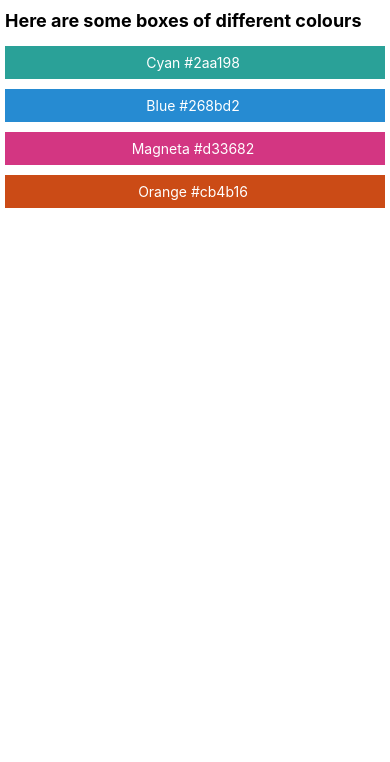
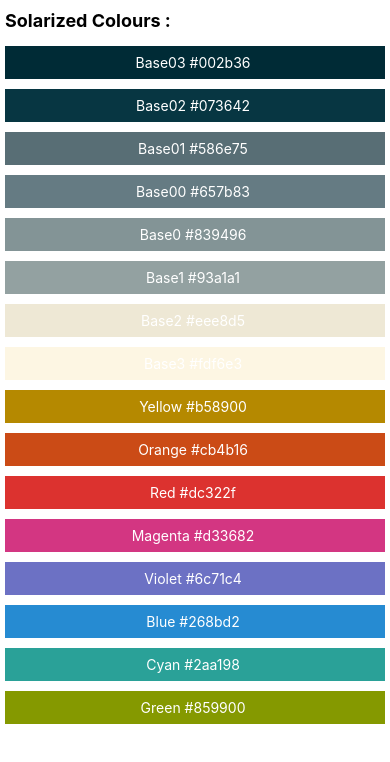
Before and after one commit to pravar-anu/learningNative, a React Native app: screen / in a window 390 px wide. Shown: the top 762 px of the page. Built offline with nearby package versions, Linux system fonts and the light colour scheme.

Commit message:
FlatList Exercise Completed

```diff
--- a/src/components/ColorBox.jsx
+++ b/src/components/ColorBox.jsx
@@ -12,7 +12,7 @@
       ]}
     >
       <Text style={styles.textStyle}>
-        {colorName} {colorValue}{' '}
+        {colorName} {colorValue} {''}
       </Text>
     </View>
   );
--- a/src/components/StylingExrecise.jsx
+++ b/src/components/StylingExrecise.jsx
@@ -2,39 +2,36 @@
 import { View, Text, StyleSheet, FlatList } from 'react-native';
 import ColorBox from './ColorBox';
 
-const colors = [
-  {
-    name: 'Cyan',
-    value: '#2aa198',
-  },
-  {
-    name: 'Blue',
-    value: '#268bd2',
-  },
-  {
-    name: 'Magneta',
-    value: '#d33682',
-  },
-  {
-    name: 'Orange',
-    value: '#cb4b16',
-  },
+const COLORS = [
+  { colorName: 'Base03', hexCode: '#002b36' },
+  { colorName: 'Base02', hexCode: '#073642' },
+  { colorName: 'Base01', hexCode: '#586e75' },
+  { colorName: 'Base00', hexCode: '#657b83' },
+  { colorName: 'Base0', hexCode: '#839496' },
+  { colorName: 'Base1', hexCode: '#93a1a1' },
+  { colorName: 'Base2', hexCode: '#eee8d5' },
+  { colorName: 'Base3', hexCode: '#fdf6e3' },
+  { colorName: 'Yellow', hexCode: '#b58900' },
+  { colorName: 'Orange', hexCode: '#cb4b16' },
+  { colorName: 'Red', hexCode: '#dc322f' },
+  { colorName: 'Magenta', hexCode: '#d33682' },
+  { colorName: 'Violet', hexCode: '#6c71c4' },
+  { colorName: 'Blue', hexCode: '#268bd2' },
+  { colorName: 'Cyan', hexCode: '#2aa198' },
+  { colorName: 'Green', hexCode: '#859900' },
 ];
 
 const StylingExercise = () => {
   return (
     <View>
-      <Text style={styles.text}>Here are some boxes of different colours</Text>
+      <Text style={styles.text}>Solarized Colours : </Text>
       <FlatList
-        data={colors}
-        keyExtractor={item => item.value}
+        data={COLORS}
+        keyExtractor={item => item.hexCode}
         renderItem={({ item }) => (
-          <ColorBox colorName={item.name} colorValue={item.value} />
+          <ColorBox colorName={item.colorName} colorValue={item.hexCode} />
         )}
       />
-      {/* {colors.map((color, index) => (
-        <ColorBox key={index} colorName={color.name} colorValue={color.value} />
-      ))} */}
     </View>
   );
 };
```
